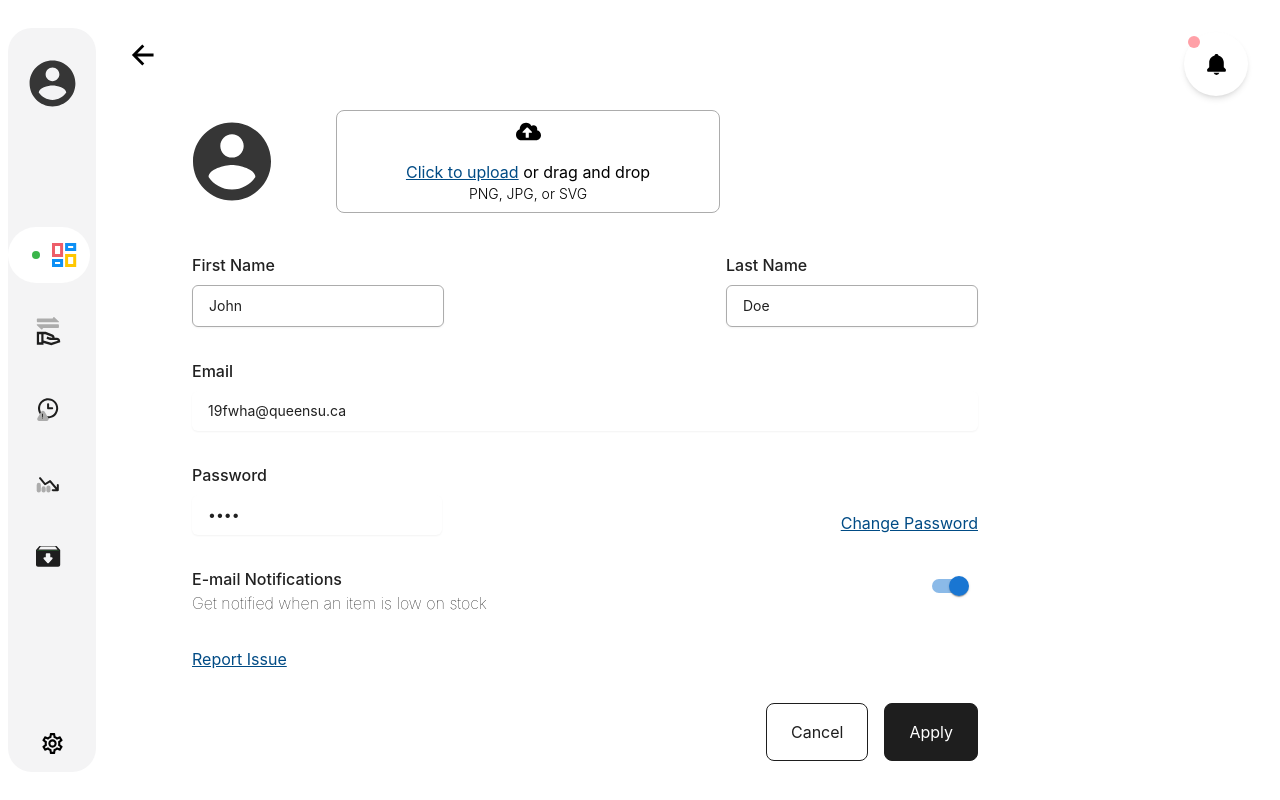
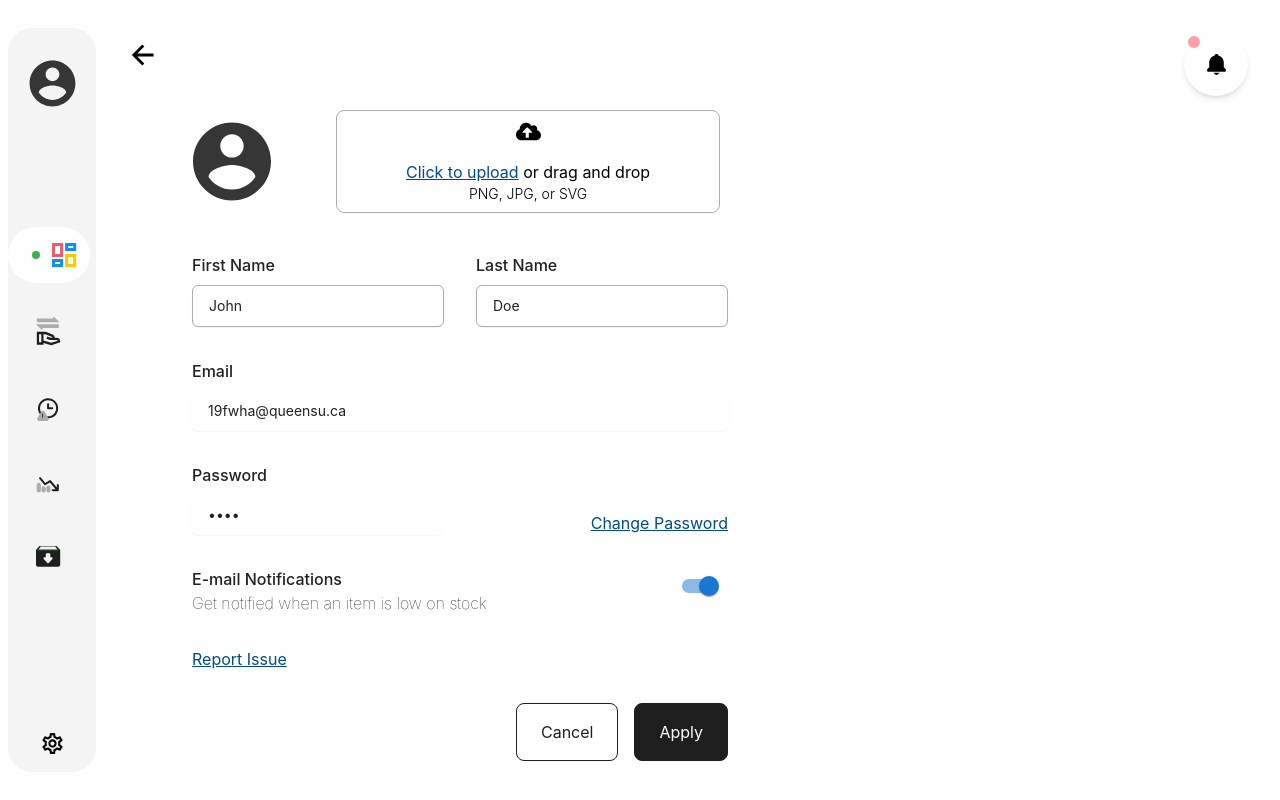
Before and after one commit to queens-psyc-clinic/app, a React (Create React App) app in the folder client/: page /admin/settings in a window 1280 px wide. Built offline with nearby package versions, Linux system fonts and the light colour scheme.

Commit message:
fix width

```diff
--- a/client/src/pages/Settings.tsx
+++ b/client/src/pages/Settings.tsx
@@ -23,16 +23,16 @@ const Settings = (props: { userRole: Role }) => {
           <img className="w-20 mr-16" src={profilePic} />
           <DropFile />
         </section>
-        <section className="w-[75%] space-y-8">
-          <section className="flex justify-between w-full h-full space-x-8 mt-4">
+        <section className="w-max space-y-8">
+          <section className="flex  w-full h-full space-x-8 mt-4">
             <InputField
               label="First Name"
-              styles="border-[1px] bg-white px-4 w-80"
+              styles="border-[1px] bg-white px-4 w-96"
               value="John"
             ></InputField>
             <InputField
               label="Last Name"
-              styles="border-[1px] bg-white px-4 w-80"
+              styles="border-[1px] bg-white px-4 w-96"
               value="Doe"
             ></InputField>
           </section>
```
